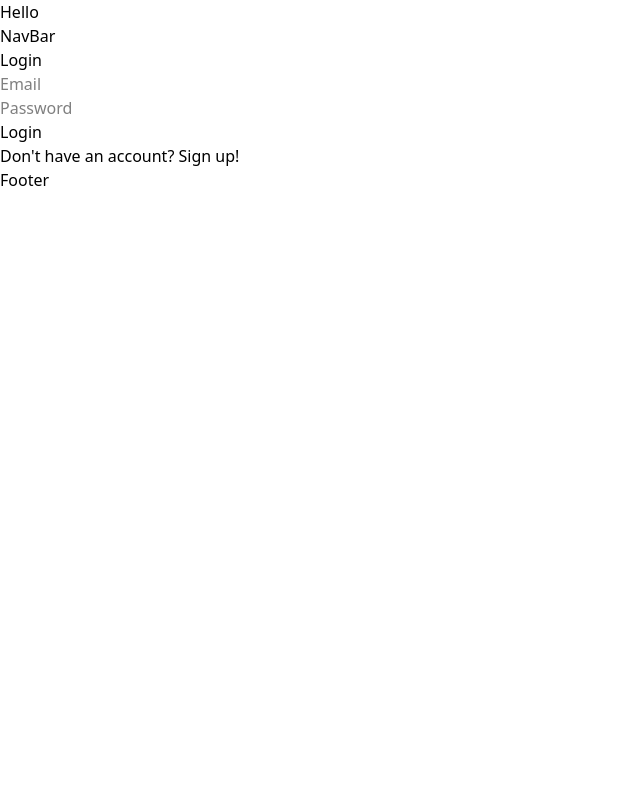
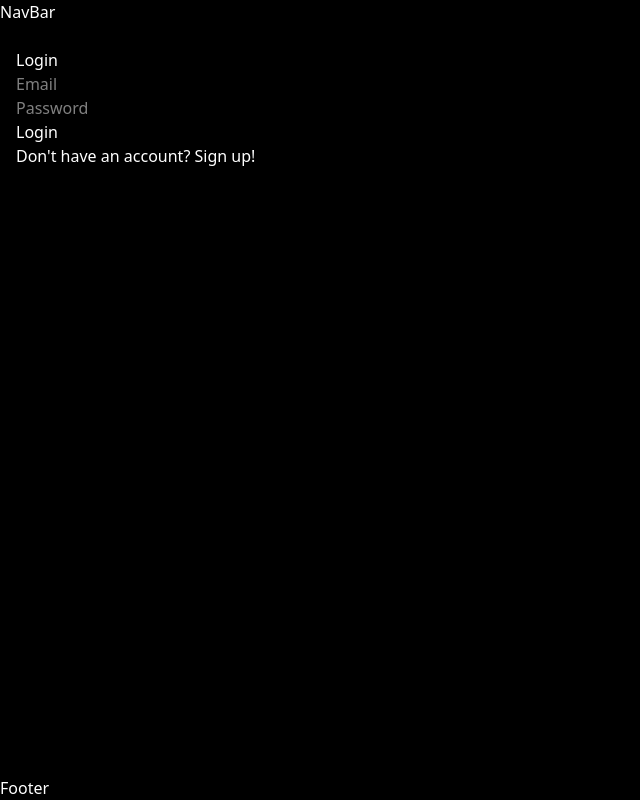
Before and after one commit to Aayushman-nvm/Short-url-generator, a React (Vite) app in the folder client/: page / in a window 1280 px wide. Shown: the whole page, without its empty margins (0-640 px from the left). Built offline with nearby package versions, Linux system fonts and the light colour scheme.

Commit message:
Styled app

```diff
--- a/client/src/App.jsx
+++ b/client/src/App.jsx
@@ -1,28 +1,28 @@
-import { Route, Routes, BrowserRouter } from "react-router-dom";
-
+import { BrowserRouter, Routes, Route } from "react-router-dom";
 import NavBar from "./Components/NavBar";
-import Footer from './Components/Footer'
+import Footer from "./Components/Footer";
 import HomePage from "./Pages/HomePage";
-import History from "./Pages/History"
+import History from "./Pages/History";
 import Favourites from "./Pages/Favourites";
 import Login from "./Pages/Login";
 
 function App() {
-
   return (
-    <div>Hello
+    <div className="min-h-screen flex flex-col bg-black text-white font-sans">
       <BrowserRouter>
         <NavBar />
+        <main className="flex-grow container mx-auto px-4 py-6">
           <Routes>
             <Route path="/" element={<Login />} />
             <Route path="/home" element={<HomePage />} />
             <Route path="/history" element={<History />} />
             <Route path="/favourites" element={<Favourites />} />
           </Routes>
+        </main>
         <Footer />
       </BrowserRouter>
     </div>
-  )
+  );
 }
 
-export default App
+export default App;
```
Lines whose indentation alone changed are shown as unchanged.
